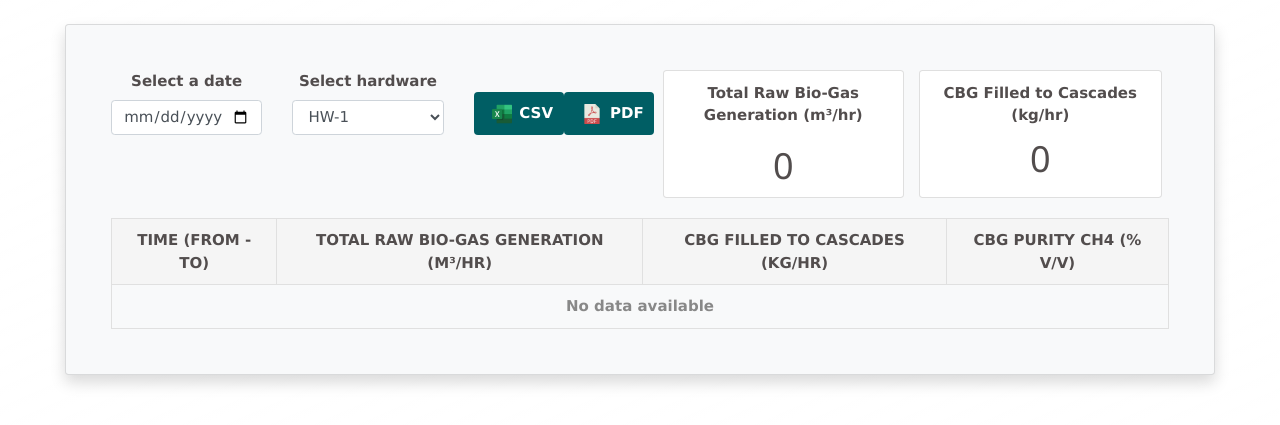
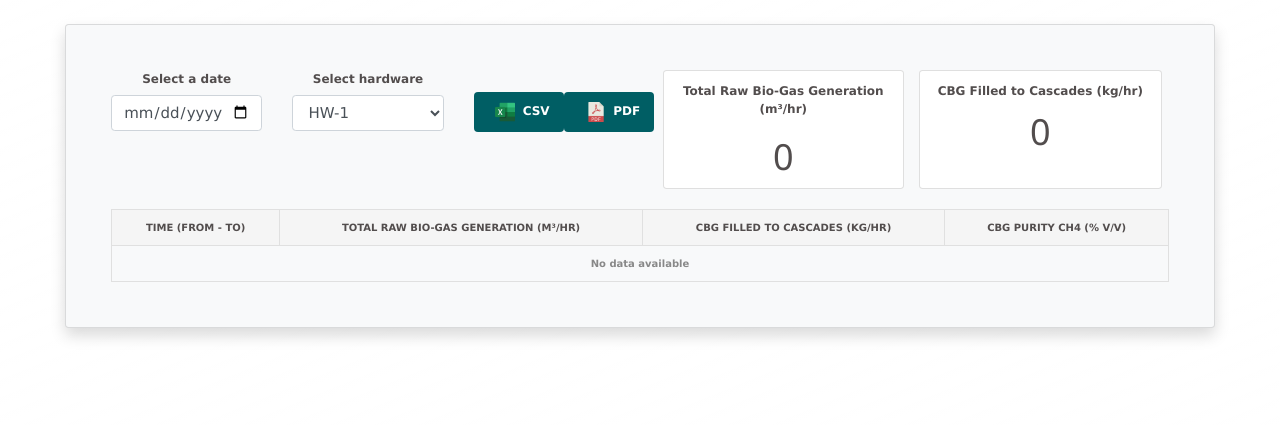
Before and after one commit to Prathaban-G/Oliveiot, a plain HTML site: page report.html in a window 1280 px wide. Shown: the part 145-570 px from the top of the page. Drawn offline with nearby package versions, Linux system fonts and the light colour scheme.

Commit message:
report changes

```diff
--- a/report.html
+++ b/report.html
@@ -168,6 +168,7 @@
     th, td {
         border: 1px solid #e0e0e0;
         padding: 10px;
+        font-size: 10px;
         text-align: center;
     }
     th {
@@ -191,6 +192,10 @@
             font-family: Verdana, Geneva, Tahoma, sans-serif;
             font-weight: bold;
 
+    }
+    .top-row
+    {
+        font-size: 12px;
     }
     </style>
 </head>
@@ -236,7 +241,7 @@
     <h2><img src="report.svg" class="mx-3" height="30px" width="30px" alt="">Report</h2>
   <div class="container-fluid px-5 py-4">
     <div class="card shadow bg-light p-5 form">
-        <div class="row">
+        <div class="row top-row">
             <!-- Left Column - Header -->
             <div class="col-md-6 ">
                 <div class="row">
```
